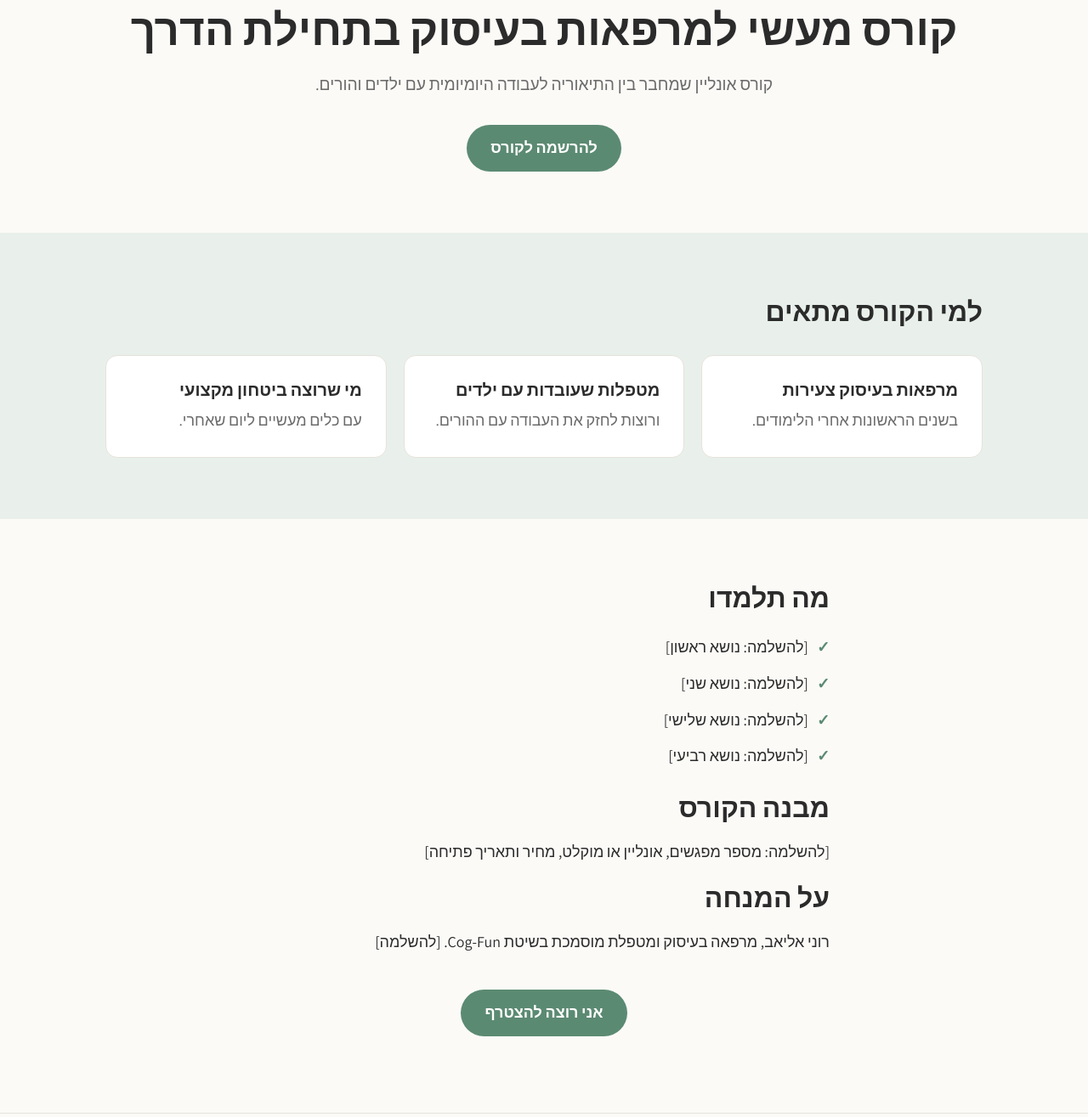
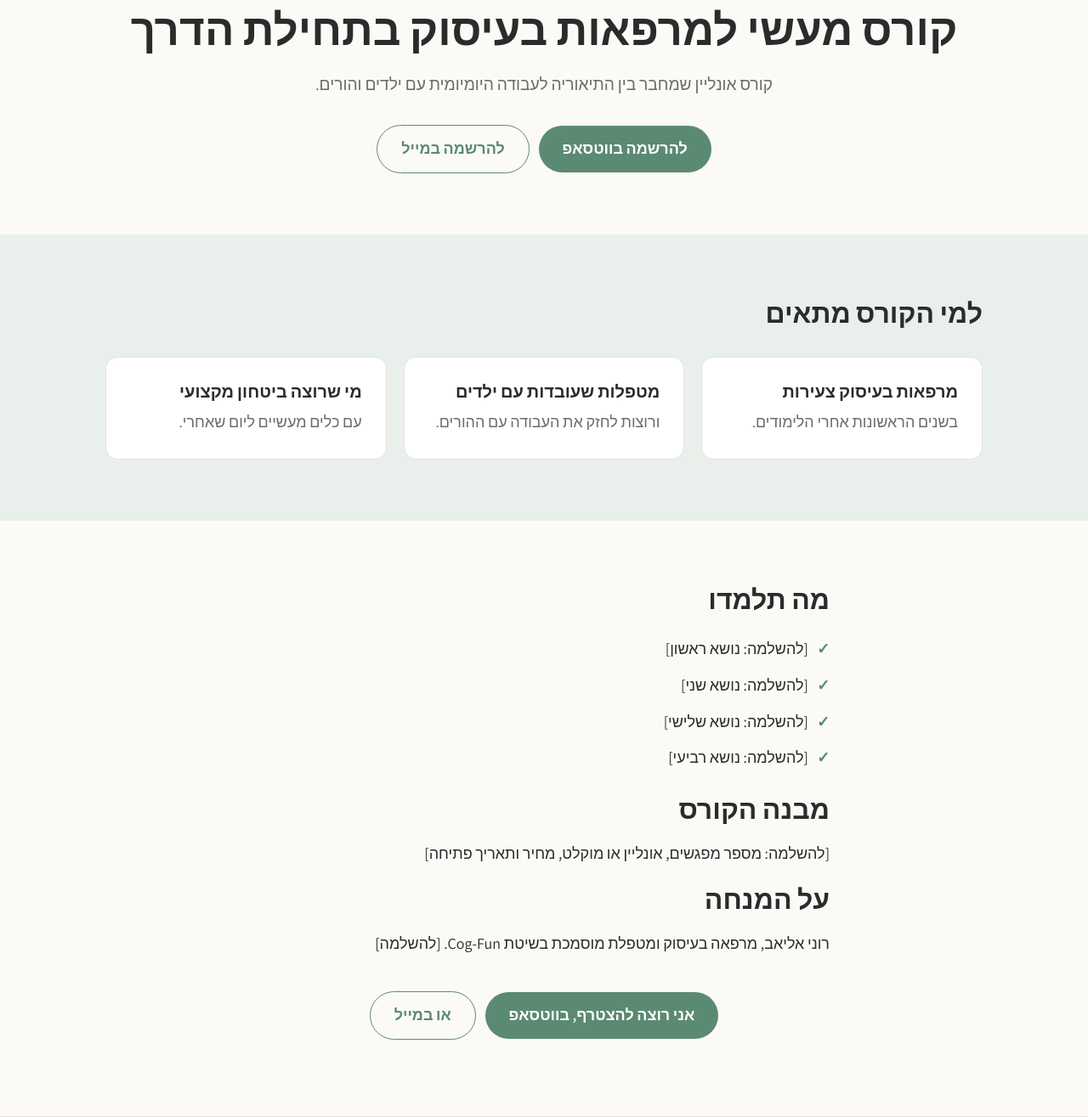
Before and after one commit to eliavroni/roni.github.io, an Astro site: page /course in a window 1280 px wide. Shown: the part 165-1480 px from the top of the page at 85% size. Built offline with nearby package versions, Linux system fonts and the light colour scheme; Astro itself is replaced by a stand-in of ours.

Commit message:
Update course.astro

```diff
--- a/src/pages/course.astro
+++ b/src/pages/course.astro
@@ -1,6 +1,9 @@
 ---
 import Base from '../layouts/Base.astro';
 import { SITE } from '../data/site';
+
+const courseWhatsapp = `https://wa.me/${SITE.whatsapp}?text=${encodeURIComponent(SITE.courseMessage)}`;
+const courseEmail = `mailto:${SITE.email}?subject=${encodeURIComponent(SITE.courseMessage)}`;
 
 const courseName = 'קורס מעשי למרפאות בעיסוק בתחילת הדרך'; // [להשלמה: שם הקורס]
 const courseDescription = 'קורס אונליין שמחבר בין התיאוריה לעבודה היומיומית עם ילדים והורים.';
@@ -21,7 +24,9 @@ const courseLd = {
     <div class="container">
       <h1>{courseName}</h1>
       <p>{courseDescription}</p>
-      <a class="btn" href={SITE.courseSignupUrl}>להרשמה לקורס</a>
+      <a class="btn" href={courseWhatsapp}>להרשמה בווטסאפ</a>
+      &nbsp;
+      <a class="btn btn-outline" href={courseEmail}>להרשמה במייל</a>
     </div>
   </section>
 
@@ -51,7 +56,9 @@ const courseLd = {
       <p>רוני אליאב, מרפאה בעיסוק ומטפלת מוסמכת בשיטת Cog-Fun. [להשלמה]</p>
       <!-- Paste a sales funnel / checkout embed code here if you prefer an embedded form -->
       <p style="text-align:center; margin-top:40px">
-        <a class="btn" href={SITE.courseSignupUrl}>אני רוצה להצטרף</a>
+        <a class="btn" href={courseWhatsapp}>אני רוצה להצטרף, בווטסאפ</a>
+        &nbsp;
+        <a class="btn btn-outline" href={courseEmail}>או במייל</a>
       </p>
     </div>
   </section>
```
